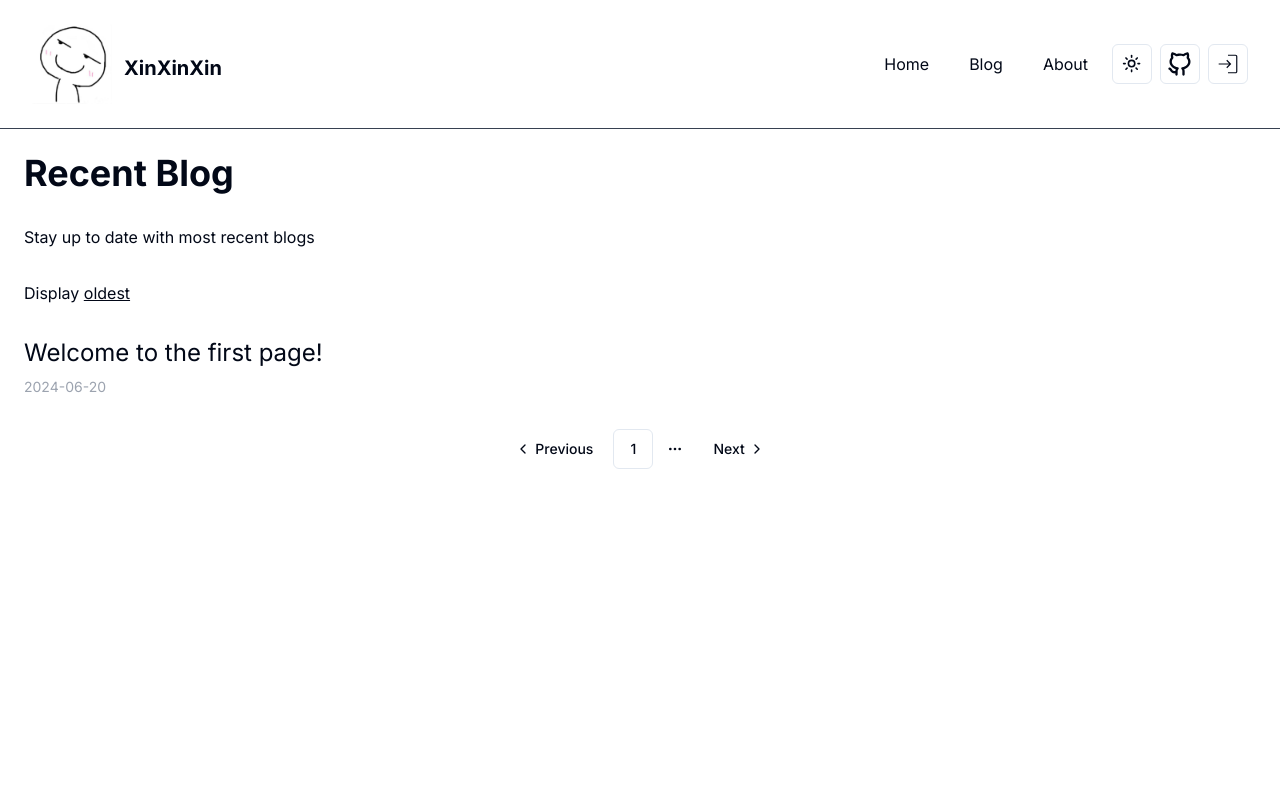
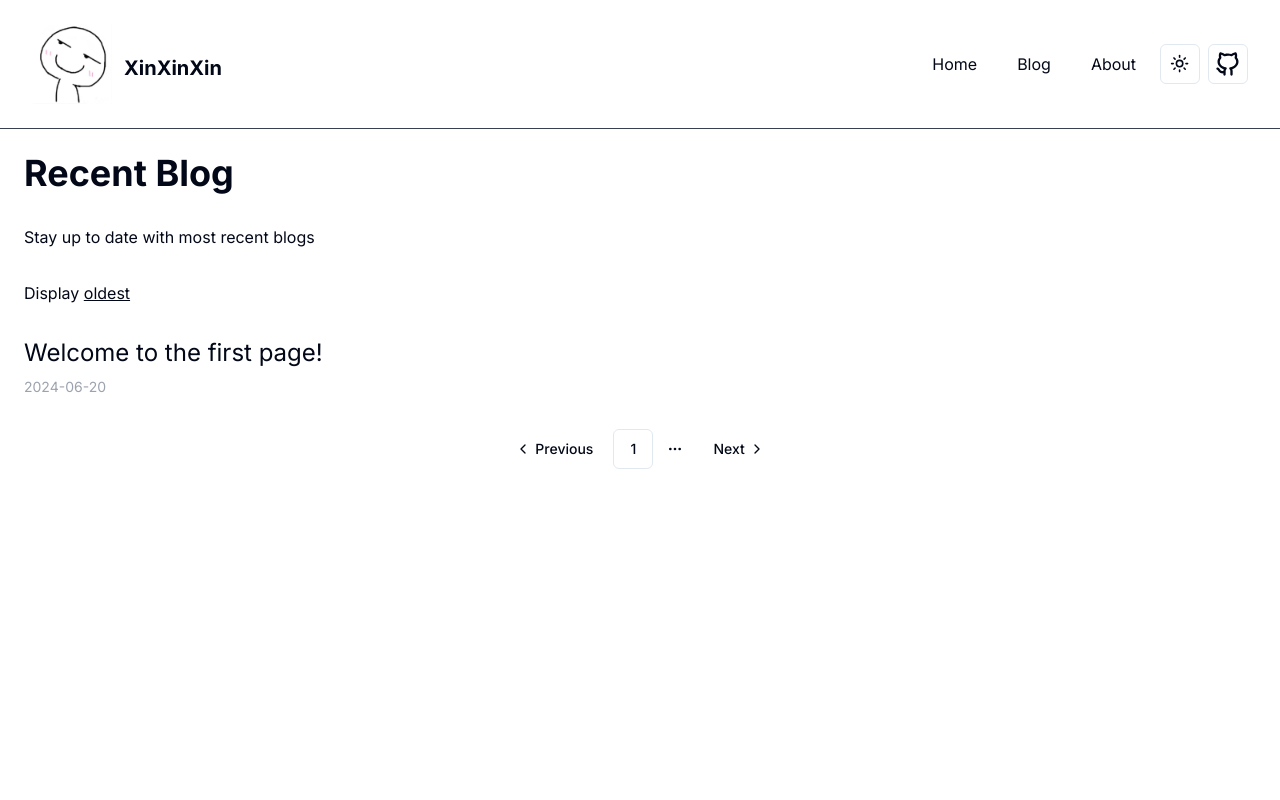
Before and after one commit to liuxin2361/nextjs-blog, a Next.js app: page /blog in a window 1280 px wide. Shown: the top 800 px of the page. Built offline with nearby package versions, Linux system fonts and the light colour scheme.

Commit message:
remove login

```diff
--- a/src/components/navbar.tsx
+++ b/src/components/navbar.tsx
@@ -47,11 +47,11 @@ export default function Navbar() {
                                 <MingcuteGithubLine />
                             </Button>
                         </Link>
-                        <Link href={PATHS.ADMIN_LOGIN_PATH} target="_blank" aria-label="admin login">
+                        {/* <Link href={PATHS.ADMIN_LOGIN_PATH} target="_blank" aria-label="admin login">
                             <Button variant="outline" size="icon" aria-label="admin login">
                                 <MaterialSymbolsLightLogin />
                             </Button>
-                        </Link>
+                        </Link> */}
                     </div>
                 </div>
             </div>
--- a/src/constants/pagination.ts
+++ b/src/constants/pagination.ts
@@ -12,6 +12,7 @@ export const ORDER = {
     OLDEST: 'oldest'
 };
 
+// the size of displayed pageination items
 export const PAGINATION_ITEM_SIZE = 5;
 
 export const PAGINATION_FRONT_ITEM = Math.floor((PAGINATION_ITEM_SIZE - 1) / 2);
```
